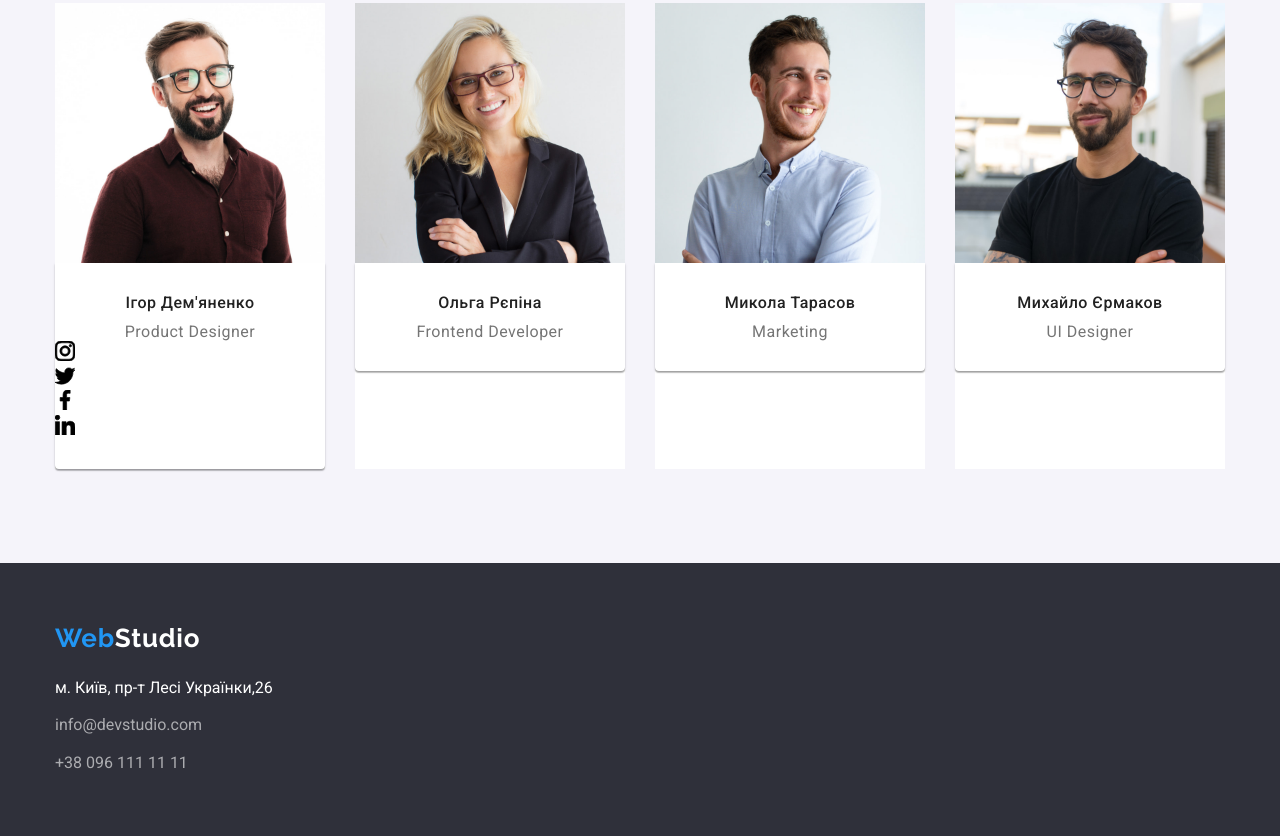
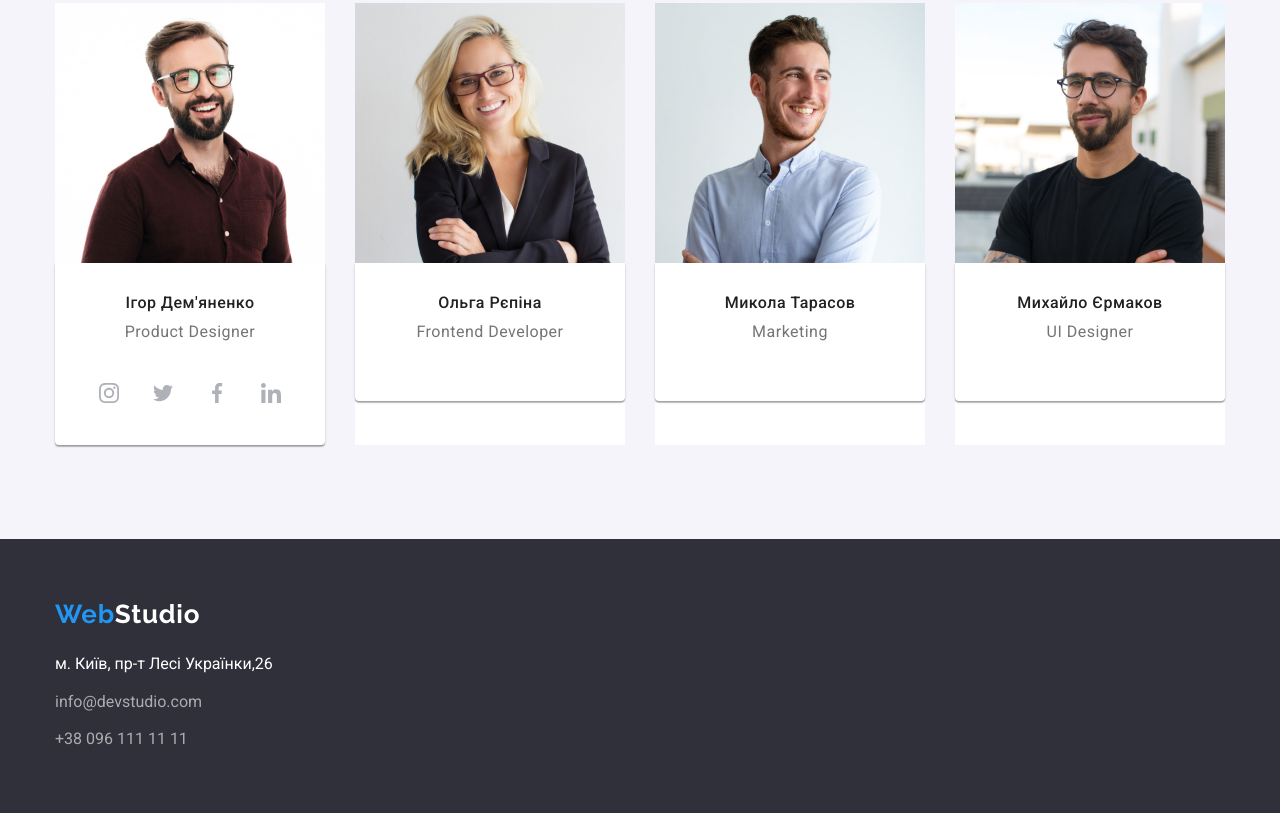
Before and after one commit to Pibodee/goit-markup-hw-04, a plain HTML site: page index.html in a window 1280 px wide. Shown: the part 1634-2470 px from the top of the page. After the commit the page ends 2447 px from the top, so only its background shows below. Drawn offline with nearby package versions, Linux system fonts and the light colour scheme.

Commit message:
team card completed

```diff
--- a/css/styles.css
+++ b/css/styles.css
@@ -18,6 +18,7 @@
   --main-link-cl: #000000;
   --address-link-cl: rgba(255, 255, 255, 0.6);
   --main-bt-act: #188CE8;
+  --icons-cl: #AFB1B8;
 
 
   --border-cl: #ececec;
@@ -403,20 +404,39 @@ img {
   line-height: calc(19 / 16);
   letter-spacing: 0.03em;
   color: var(--secondary-txt-cl);
+  margin-bottom: 30px;
 }
 
 
-.socials-list{
-  list-style: none;
+.socials{
+  display: flex;
+  gap: 10px;
+  justify-content: center;
 }
 
 .socials-link{
-  display: block;
+  display: flex;
+  align-items: center;
+  justify-content: center;
+  width: 44px;
+  height: 44px;
+  border-radius: 50%;
+  background-color: var(--additional-txt-cl);
 }
 .socials-icon{
-  stroke: var(--main-link-cl);
+fill: var(--icons-cl);
 }
 
+.socials-link:hover,
+.socials-link:focus{
+  background-color: var(--active-link-txt);
+}
+
+
+.socials-link:hover .socials-icon,
+.socials-link:focus .socials-icon{
+  fill: var(--additional-txt-cl);
+}
 
 /**
   |============================
--- a/index.html
+++ b/index.html
@@ -115,7 +115,7 @@
               <div class="wrapper">
                 <h3 class="subject">Ігор Дем'яненко</h3>
                 <p class="desc" lang="en">Product Designer</p>
-                <ul class="socials-list">
+                <ul class="socials list">
                   <li class="socials-item"
                     ><a href="https://www.instagram.com/" class="socials-link" target="_blank" rel="noopener no refferrer" aria-label="instagram">
                       <svg class="socials-icon" width="20" height="20">
```
